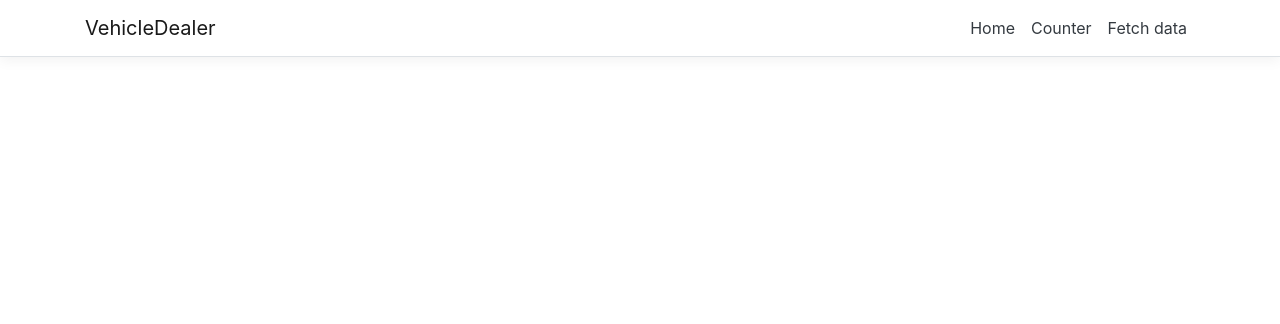
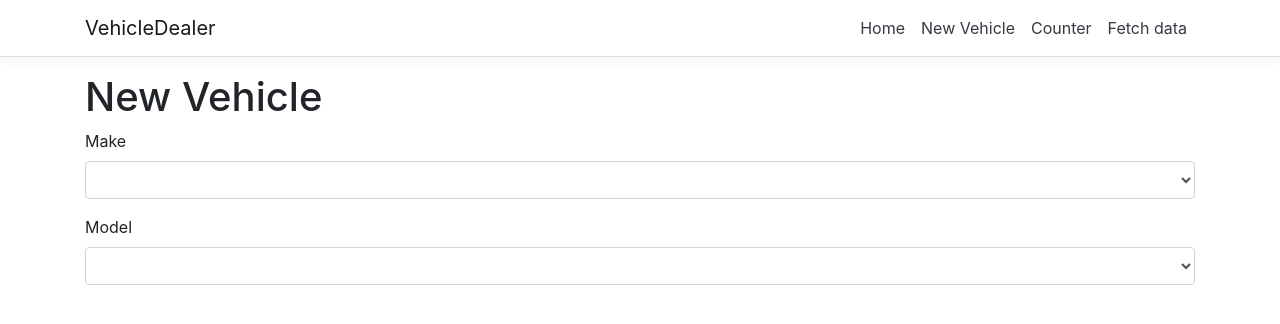
Before and after one commit to MarcioArakaki/VDeal, an Angular app in the folder ClientApp/: page /vehicles/new in a window 1280 px wide. Before the commit this address led to /. Shown: the top 324 px of the page. Built offline with nearby package versions, Linux system fonts and the light colour scheme.

Commit message:
First angular component

```diff
--- a/ClientApp/src/app/app.module.ts
+++ b/ClientApp/src/app/app.module.ts
@@ -28,6 +28,7 @@ import { VehicleFormComponent } from './vehicle-form/vehicle-form.component';
       { path: '', component: HomeComponent, pathMatch: 'full' },
       { path: 'counter', component: CounterComponent },
       { path: 'fetch-data', component: FetchDataComponent },
+      { path: 'vehicles/new', component: VehicleFormComponent}
     ])
   ],
   providers: [],
--- a/ClientApp/src/app/nav-menu/nav-menu.component.html
+++ b/ClientApp/src/app/nav-menu/nav-menu.component.html
@@ -11,6 +11,9 @@
           <li class="nav-item" [routerLinkActive]='["link-active"]' [routerLinkActiveOptions]='{ exact: true }'>
             <a class="nav-link text-dark" [routerLink]='["/"]'>Home</a>
           </li>
+          <li class="nav-item" [routerLinkActive]='["link-active"]' [routerLinkActiveOptions]='{ exact: true }'>
+            <a class="nav-link text-dark" [routerLink]='["/vehicles/new"]'>New Vehicle</a>
+          </li>
           <li class="nav-item" [routerLinkActive]='["link-active"]'>
             <a class="nav-link text-dark" [routerLink]='["/counter"]'>Counter</a>
           </li>
--- a/ClientApp/src/app/vehicle-form/vehicle-form.component.html
+++ b/ClientApp/src/app/vehicle-form/vehicle-form.component.html
@@ -1,3 +1,12 @@
-<p>
-  vehicle-form works!
-</p>
+<h1>New Vehicle</h1>
+<form action="">
+  <div class="form-group">
+    <label for="make">Make</label>
+    <select id="make" class="form-control"></select>
+  </div>
+  <div class="form-group">
+    <label for="vehicleModel">Model</label>
+    <select name="" id="vehicleModel" class="form-control"></select>
+  </div>
+
+</form>
```
Also changed, not shown: 1 other file (tests, documents, lock files or other folders).
